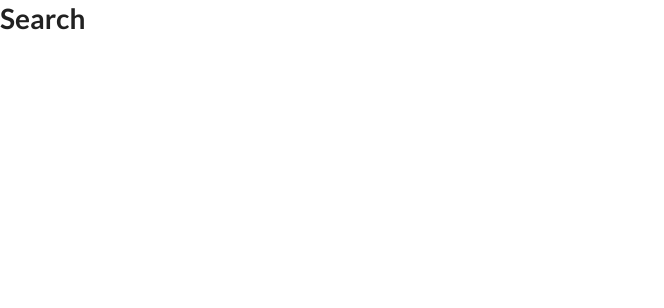
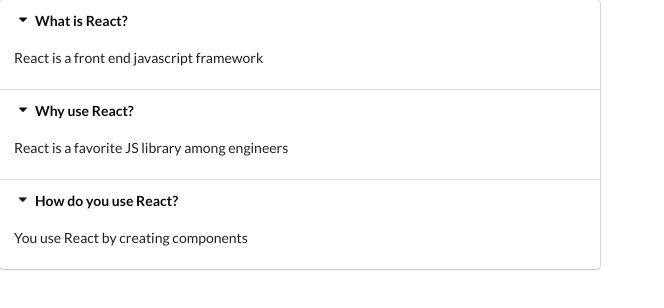
Before and after one commit to fatlindshehu/widgets, a React (Create React App) app: page / in a window 1280 px wide. Shown: the top 308 px of the page, without its empty margins (0-664 px from the left). Built offline with nearby package versions, Linux system fonts and the light colour scheme.

Commit message:
Using helper functions to structure code

```diff
--- a/src/App.js
+++ b/src/App.js
@@ -1,6 +1,5 @@
 import React from "react";
 import Accordion from "./components/Accordion";
-import Search from "./components/Search";
 
 const items = [
   {
@@ -20,7 +19,7 @@
 const App = () => {
   return (
     <div>
-      <Search />
+      <Accordion items={items} />
     </div>
   );
 };
--- a/src/components/Accordion.js
+++ b/src/components/Accordion.jsx
@@ -1,22 +1,18 @@
-import React, { useState } from 'react';
+import React from "react";
 
 const Accordion = ({ items }) => {
-  const [activeIndex, setActiveIndex] = useState(null);
-
-  const onTitleClick = (index) => {
-    setActiveIndex(index);
+  const handleClick = (indexus) => {
+    console.log("Title has been clicked", indexus);
   };
 
   const renderedItems = items.map((item, index) => {
-    const active = index === activeIndex ? 'active' : '';
-
     return (
       <React.Fragment key={item.title}>
-        <div className={`title ${active}`} onClick={() => onTitleClick(index)}>
+        <div className="title active" onClick={() => handleClick(index)}>
           <i className="dropdown icon"></i>
           {item.title}
         </div>
-        <div className={`content ${active}`}>
+        <div className="content active">
           <p>{item.content}</p>
         </div>
       </React.Fragment>
--- a/src/components/Search.js
+++ /dev/null
@@ -1,7 +0,0 @@
-import React from 'react';
-
-const Search = () => {
-  return <h1>Search</h1>;
-};
-
-export default Search;
```
Also changed, not shown: 1 other file (tests, documents, lock files or other folders).
